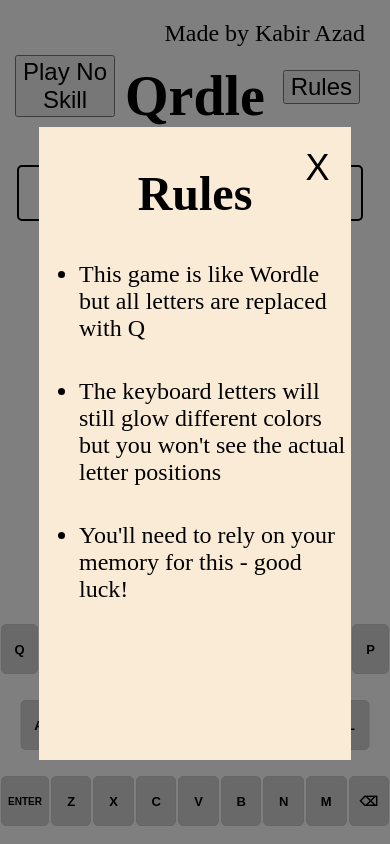
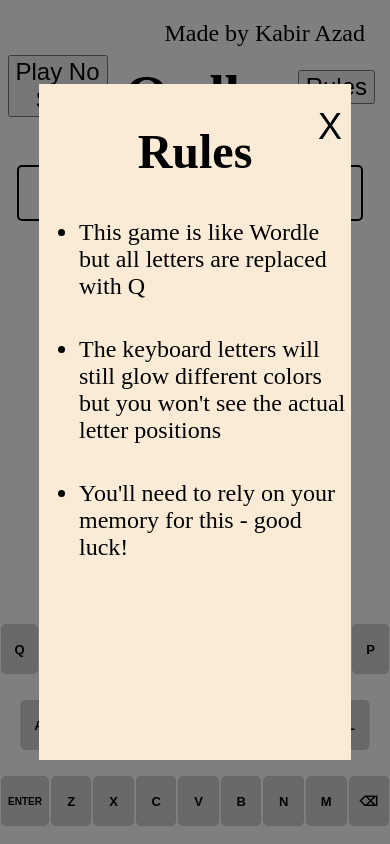
Before and after one commit to nogr8ness/Qrdle, a plain HTML site: page skill.html in a window 390 px wide. Both pictures are taken after a click on the button "Rules". Drawn offline with Linux system fonts and the light colour scheme.

Commit message:
Scale Update 2.1

```diff
--- a/skill.html
+++ b/skill.html
@@ -174,15 +174,21 @@
             #rules {
                 position: fixed;
                 top: 70px;
-                right: 30px;
+                right: 15px;
                 font-size: 24px;
+                color: black;
+            }
+
+            #rules-exit {
+                right: 1%;
             }
 
             #no-skill {
                 position: fixed;
                 top: 55px;
-                left: 15px;
+                left: 7.5px;
                 font-size: 24px;
+                color: black;
             }
 
             .activate-phone {
@@ -191,7 +197,7 @@
 
             #rules-bg {
                 width: 80%;
-                height: 75%;
+                height: 80%;
                 bottom: 10%;
             }
 
```
Also changed, not shown: index.html (+5 -0 lines), noskill.html (+8 -2 lines). Lines whose indentation alone changed are shown as unchanged.
